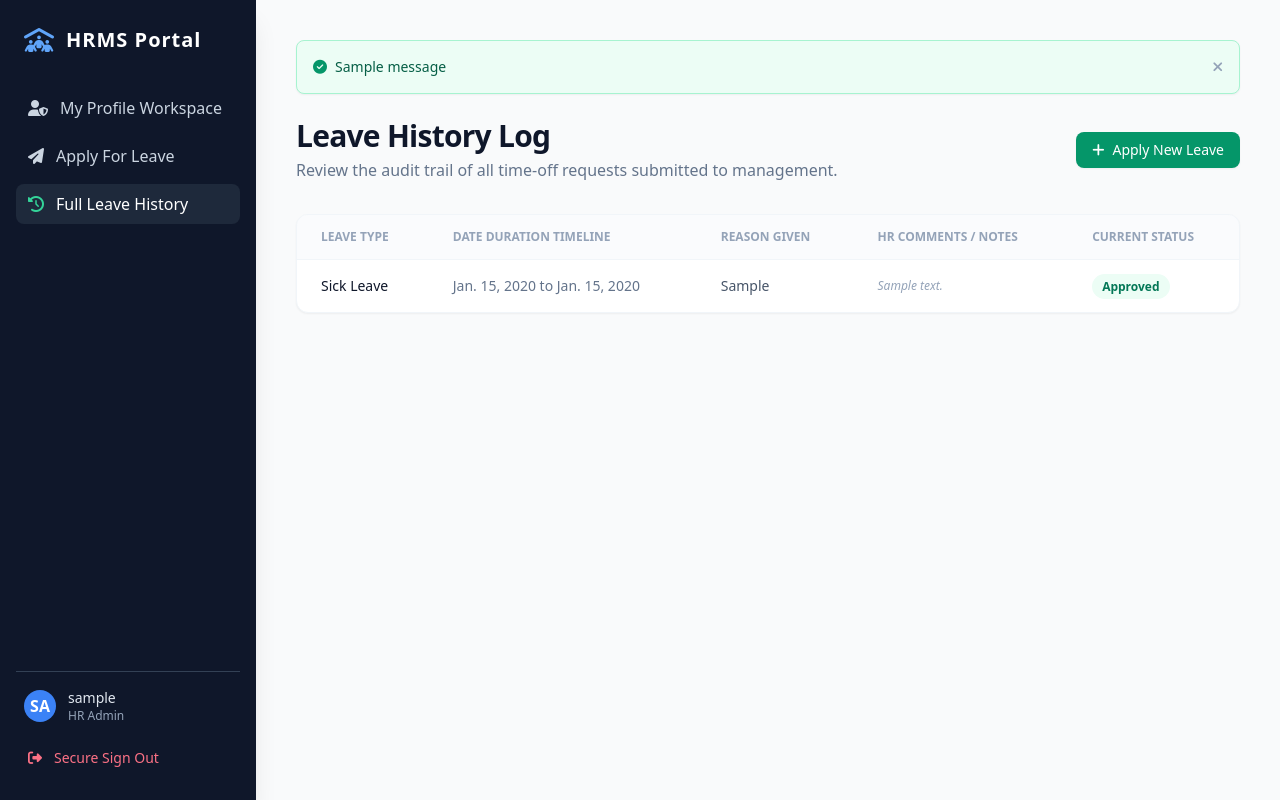
After one commit to Manjunathnithin/HRMS_project, a Django app: page /dashboard/employee/leave-history/ in a window 1280 px wide. The commit adds this page. Run offline with Django 5.2, Linux system fonts and the light colour scheme; a user stored in the database is signed in; tables that the repository leaves empty hold one stand-in row (values such as "Sample post"); one stand-in notice (Sample message) is shown; some libraries are stand-ins or nearby versions.

Commit message:
leave_history

```diff
--- /dev/null
+++ b/hrms_portal/accounts/templates/accounts/leave_history.html
@@ -0,0 +1,66 @@
+{% extends 'layouts/base.html' %}
+
+{% block title %}My Leave History Logs{% endblock %}
+
+{% block sidebar_links %}
+<a href="{% url 'employee_dashboard' %}" class="flex items-center gap-3 px-3 py-2 text-slate-300 hover:bg-slate-800 hover:text-white rounded-lg transition-all">
+    <i class="fa-solid fa-user-shield"></i><span>My Profile Workspace</span>
+</a>
+<a href="{% url 'apply_leave' %}" class="flex items-center gap-3 px-3 py-2 text-slate-300 hover:bg-slate-800 hover:text-white rounded-lg transition-all">
+    <i class="fa-solid fa-paper-plane"></i><span>Apply For Leave</span>
+</a>
+<a href="{% url 'leave_history' %}" class="flex items-center gap-3 px-3 py-2 bg-slate-800 text-white rounded-lg font-medium">
+    <i class="fa-solid fa-clock-rotate-left text-emerald-400"></i><span>Full Leave History</span>
+</a>
+{% endblock %}
+
+{% block content %}
+<div class="mb-8 flex flex-col md:flex-row md:items-center md:justify-between gap-4">
+    <div>
+        <h1 class="text-3xl font-bold tracking-tight text-slate-900">Leave History Log</h1>
+        <p class="text-slate-500 mt-1">Review the audit trail of all time-off requests submitted to management.</p>
+    </div>
+    <a href="{% url 'apply_leave' %}" class="inline-flex items-center gap-2 px-4 py-2 bg-emerald-600 hover:bg-emerald-700 text-white text-sm font-medium rounded-lg shadow-sm transition-all">
+        <i class="fa-solid fa-plus"></i> Apply New Leave
+    </a>
+</div>
+
+<div class="bg-white rounded-xl shadow-sm border border-slate-100 overflow-hidden">
+    <div class="overflow-x-auto">
+        <table class="w-full text-left border-collapse">
+            <thead>
+                <tr class="bg-slate-50/75 border-b border-slate-100 text-slate-400 text-xs uppercase font-medium">
+                    <th class="py-3.5 px-6">Leave Type</th>
+                    <th class="py-3.5 px-6">Date Duration Timeline</th>
+                    <th class="py-3.5 px-6">Reason Given</th>
+                    <th class="py-3.5 px-6">HR Comments / Notes</th>
+                    <th class="py-3.5 px-6">Current Status</th>
+                </tr>
+            </thead>
+            <tbody class="text-sm text-slate-700 divide-y divide-slate-50">
+                {% for leave in all_leaves %}
+                <tr class="hover:bg-slate-50/50 transition-colors">
+                    <td class="py-4 px-6 font-medium text-slate-900">{{ leave.get_leave_type_display }}</td>
+                    <td class="py-4 px-6 text-slate-500">{{ leave.start_date }} to {{ leave.end_date }}</td>
+                    <td class="py-4 px-6 text-slate-600 max-w-xs truncate" title="{{ leave.reason }}">{{ leave.reason|default:"-" }}</td>
+                    <td class="py-4 px-6 text-xs italic text-slate-400">{{ leave.comment_by_hr|default:"No comment added" }}</td>
+                    <td class="py-4 px-6">
+                        {% if leave.status == 'Pending' %}
+                            <span class="px-2.5 py-1 text-xs font-semibold bg-amber-50 text-amber-700 rounded-full">Pending</span>
+                        {% elif leave.status == 'Approved' %}
+                            <span class="px-2.5 py-1 text-xs font-semibold bg-emerald-50 text-emerald-700 rounded-full">Approved</span>
+                        {% else %}
+                            <span class="px-2.5 py-1 text-xs font-semibold bg-rose-50 text-rose-700 rounded-full">Rejected</span>
+                        {% endif %}
+                    </td>
+                </tr>
+                {% empty %}
+                <tr>
+                    <td colspan="5" class="py-12 text-center text-slate-400 italic">No historical leave logs found in the system databases.</td>
+                </tr>
+                {% endfor %}
+            </tbody>
+        </table>
+    </div>
+</div>
+{% endblock %}
--- a/hrms_portal/accounts/templates/layouts/base.html
+++ b/hrms_portal/accounts/templates/layouts/base.html
@@ -9,7 +9,7 @@
 </head>
 <body class="bg-gray-50 font-sans antialiased text-gray-900">
 
-    <div class="min-h-screen flex flex-col md:flex-row">
+    <div class="min-screen flex flex-col md:flex-row min-h-screen">
         <aside class="w-full md:w-64 bg-slate-900 text-slate-100 flex flex-col px-4 py-6 shadow-xl">
             <div class="flex items-center gap-3 px-2 mb-8">
                 <i class="fa-solid fa-people-roof text-blue-400 text-2xl"></i>
@@ -17,13 +17,7 @@
             </div>
 
             <nav class="flex-1 space-y-2">
-               {% block sidebar_links %}
-                    <a href="{% url 'hr_dashboard' %}" class="flex items-center gap-3 px-3 py-2 bg-slate-800 text-white rounded-lg font-medium">
-                        <i class="fa-solid fa-chart-pie text-blue-400"></i><span>Analytics Console</span>
-                    </a>
-                    <a href="{% url 'staff_directory' %}" class="flex items-center gap-3 px-3 py-2 text-slate-300 hover:bg-slate-800 hover:text-white rounded-lg transition-all">
-                        <i class="fa-solid fa-users"></i><span>Staff Directory</span>
-                    </a>
+                {% block sidebar_links %}
                 {% endblock %}
             </nav>
 
@@ -34,7 +28,9 @@
                     </div>
                     <div class="text-sm">
                         <p class="font-medium text-slate-200 truncate">{{ request.user.username }}</p>
-                        <p class="text-xs text-slate-400">{% if request.user.is_hr %}HR Admin{% else %}Employee{% endif %}</p>
+                        <p class="text-xs text-slate-400">
+                            {% if request.user.is_hr %}HR Admin{% else %}Employee{% endif %}
+                        </p>
                     </div>
                 </div>
                 <form action="{% url 'logout' %}" method="post" class="w-full">
@@ -48,6 +44,32 @@
         </aside>
 
         <main class="flex-1 p-6 md:p-10 overflow-y-auto">
+
+            {% if messages %}
+                <div class="mb-6 space-y-3">
+                    {% for message in messages %}
+                        <div class="p-4 text-sm rounded-lg flex items-center justify-between border shadow-sm transition-all duration-300
+                            {% if message.tags == 'success' %} bg-emerald-50 text-emerald-800 border-emerald-200
+                            {% elif message.tags == 'warning' %} bg-amber-50 text-amber-800 border-amber-200
+                            {% else %} bg-blue-50 text-blue-800 border-blue-200 {% endif %}">
+
+                            <div class="flex items-center gap-2">
+                                {% if message.tags == 'success' %}
+                                    <i class="fa-solid fa-circle-check text-emerald-600"></i>
+                                {% else %}
+                                    <i class="fa-solid fa-circle-exclamation text-amber-600"></i>
+                                {% endif %}
+                                <span>{{ message }}</span>
+                            </div>
+
+                            <button type="button" onclick="this.parentElement.remove()" class="text-slate-400 hover:text-slate-600 ml-4">
+                                <i class="fa-solid fa-xmark"></i>
+                            </button>
+                        </div>
+                    {% endfor %}
+                </div>
+            {% endif %}
+
             {% block content %}
             {% endblock %}
         </main>
--- a/hrms_portal/accounts/urls.py
+++ b/hrms_portal/accounts/urls.py
@@ -7,6 +7,7 @@ urlpatterns = [
     path('dashboard/hr/', views.hr_dashboard, name='hr_dashboard'),
     path('dashboard/employee/', views.employee_dashboard, name='employee_dashboard'),
     path('dashboard/employee/apply-leave/', views.apply_leave, name='apply_leave'),
+    path('dashboard/employee/leave-history/',views.leave_history, name='leave_history'),
 
     # HR Quick Action Approval Mappings
     path('dashboard/hr/leave/approve/<int:leave_id>/', views.approve_leave_action, name='approve_leave_action'),
--- a/hrms_portal/accounts/views.py
+++ b/hrms_portal/accounts/views.py
@@ -2,6 +2,7 @@ import json
 from django.shortcuts import render, redirect, get_object_or_404
 from django.contrib.auth.decorators import login_required
 from django.db.models import Sum, Count
+from django.contrib import messages
 
 from employees.models import EmployeeProfile, Department
 from leaves.models import LeaveRequest, LeaveBalance
@@ -85,6 +86,8 @@ def apply_leave(request):
             leave_instance = form.save(commit=False)
             leave_instance.user = request.user
             leave_instance.save()
+
+            messages.success(request, "Leave request submitted successfully.")
             return redirect('employee_dashboard')
     else:
         form = LeaveApplicationForm()
@@ -154,3 +157,16 @@ def staff_directory(request):
         'staff_members': staff_members,
         'search_query': search_query
     })
+
+@login_required
+def leave_history(request):
+    """Provides a complete paginated historical log of all time-off entries for a worker."""
+    if not request.user.is_employee:
+        return redirect('dashboard_home')
+
+    # Fetch all leave records for this specific logged-in user
+    all_leaves = LeaveRequest.objects.filter(user=request.user).order_by('-applied_on')
+
+    return render(request, 'accounts/leave_history.html', {
+        'all_leaves': all_leaves
+    })
```
Also changed, not shown: hrms_portal/accounts/templates/accounts/employee_dashboard.html (+5 -4 lines).
